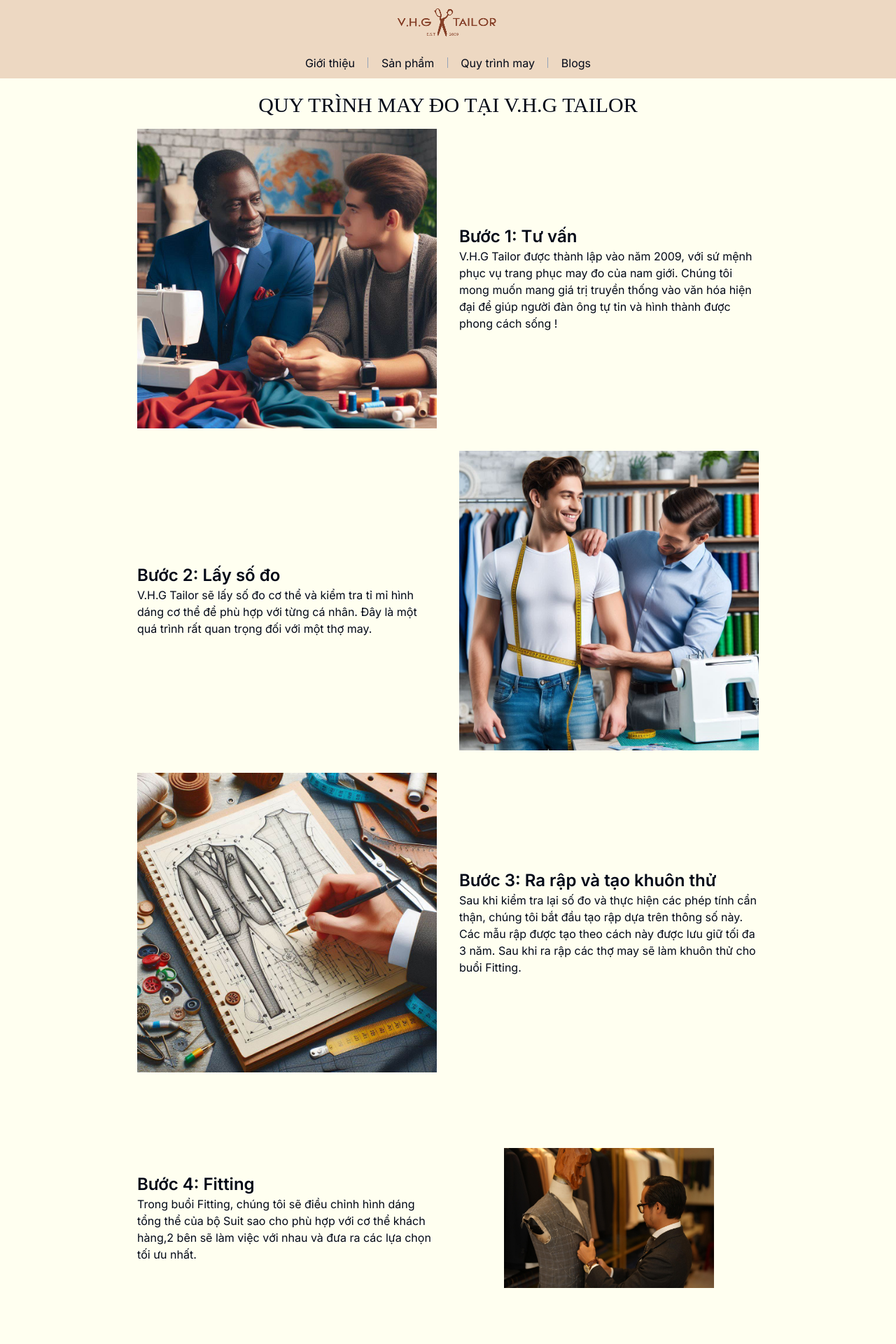
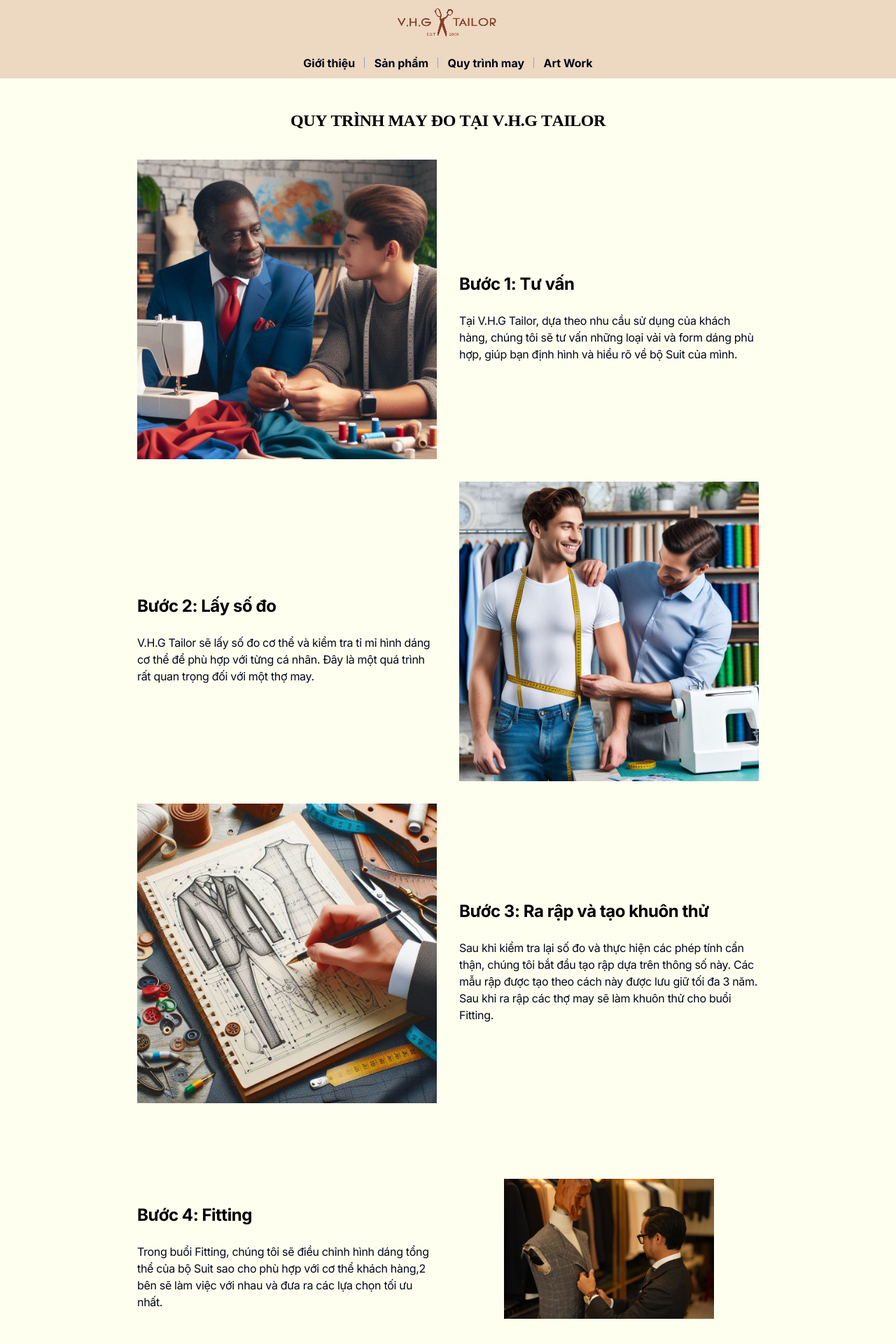
Before and after one commit to khangnguyen19999kn/VHG-Tailor, a Next.js app: page /quy-trinh in a window 1280 px wide. Shown: the top 1920 px of the page at 70% size. Built offline with nearby package versions, Linux system fonts and the light colour scheme.

Commit message:
feat: custom text with animation

```diff
--- a/package.json
+++ b/package.json
@@ -25,6 +25,7 @@
     "clsx": "^2.1.1",
     "embla-carousel-autoplay": "^8.1.8",
     "embla-carousel-react": "^8.1.8",
+    "framer-motion": "^11.9.0",
     "gsap": "^3.12.5",
     "lucide-react": "^0.428.0",
     "next": "14.2.5",
--- a/src/app/quy-trinh/page.tsx
+++ b/src/app/quy-trinh/page.tsx
@@ -1,11 +1,17 @@
+import BlurIn from "@/components/ui/blur-in";
+import LetterPullup from "@/components/ui/letter-pullup";
 import Image from "next/image";
 export default function ProcedurePage() {
   return (
     <div className="w-full flex justify-center">
-      <div className="w-1/2 desktop:w-2/3 mobile:w-full tablet:w-4/5 laptop:w-3/4  min-h-screen p-5">
-        <p className="text-3xl bold font-[playFair] text-center">
-          QUY TRÌNH MAY ĐO TẠI V.H.G TAILOR
-        </p>
+      <div className="w-1/2 desktop:w-2/3 mobile:w-full tablet:w-11/12 laptop:w-3/4  min-h-screen p-5">
+        <div className="flex justify-center">
+          <LetterPullup
+            words="QUY TRÌNH MAY ĐO TẠI V.H.G TAILOR"
+            delay={0.1}
+            className="font-[playFair]"
+          />
+        </div>
         <div className="grid grid-cols-2 mobile:grid-cols-1">
           <div className="p-4 flex justify-center items-center">
             <Image
@@ -18,23 +24,24 @@ export default function ProcedurePage() {
           </div>
           <div className="p-4 min-h-96 flex justify-center items-center mobile:items-start mobile:min-h-0">
             <div>
-              <p className="text-2xl font-semibold">Bước 1: Tư vấn</p>
-              <p>
-                V.H.G Tailor được thành lập vào năm 2009, với sứ mệnh phục vụ
-                trang phục may đo của nam giới. Chúng tôi mong muốn mang giá trị
-                truyền thống vào văn hóa hiện đại để giúp người đàn ông tự tin
-                và hình thành được phong cách sống !
-              </p>
+              <LetterPullup words="Bước 1: Tư vấn" delay={0.1} />
+              <BlurIn
+                word="Tại V.H.G Tailor, dựa theo nhu cầu sử dụng của khách hàng, chúng
+                tôi sẽ tư vấn những loại vải và form dáng phù hợp, giúp bạn định
+                hình và hiểu rõ về bộ Suit của mình."
+                duration={0.8}
+              />
             </div>
           </div>
           <div className="p-4 min-h-96 flex justify-center items-center mobile:items-start mobile:min-h-0">
             <div>
-              <p className="text-2xl font-semibold">Bước 2: Lấy số đo</p>
-              <p>
-                V.H.G Tailor sẽ lấy số đo cơ thể và kiểm tra tỉ mỉ hình dáng cơ
+              <LetterPullup words="Bước 2: Lấy số đo" delay={0.1} />
+              <BlurIn
+                word=" V.H.G Tailor sẽ lấy số đo cơ thể và kiểm tra tỉ mỉ hình dáng cơ
                 thể để phù hợp với từng cá nhân. Đây là một quá trình rất quan
-                trọng đối với một thợ may.
-              </p>
+                trọng đối với một thợ may."
+                duration={0.8}
+              />
             </div>
           </div>
           <div className="p-4 min-h-96 flex justify-center items-center relative mobile:min-h-0">
@@ -57,25 +64,28 @@ export default function ProcedurePage() {
           </div>
           <div className="p-4 min-h-96 flex justify-center items-center mobile:min-h-0">
             <div>
-              <p className="text-2xl font-semibold">
-                Bước 3: Ra rập và tạo khuôn thử
-              </p>
-              <p>
-                Sau khi kiểm tra lại số đo và thực hiện các phép tính cẩn thận,
+              <LetterPullup
+                words="Bước 3: Ra rập và tạo khuôn thử"
+                delay={0.1}
+              />
+              <BlurIn
+                word="Sau khi kiểm tra lại số đo và thực hiện các phép tính cẩn thận,
                 chúng tôi bắt đầu tạo rập dựa trên thông số này. Các mẫu rập
                 được tạo theo cách này được lưu giữ tối đa 3 năm. Sau khi ra rập
-                các thợ may sẽ làm khuôn thử cho buổi Fitting.
-              </p>
+                các thợ may sẽ làm khuôn thử cho buổi Fitting."
+                duration={0.8}
+              />
             </div>
           </div>
           <div className="p-4 min-h-96 flex justify-center items-center mobile:min-h-0">
             <div>
-              <p className="text-2xl font-semibold">Bước 4: Fitting</p>
-              <p>
-                Trong buổi Fitting, chúng tôi sẽ điều chỉnh hình dáng tổng thể
+              <LetterPullup words="Bước 4: Fitting" delay={0.1} />
+              <BlurIn
+                word="Trong buổi Fitting, chúng tôi sẽ điều chỉnh hình dáng tổng thể
                 của bộ Suit sao cho phù hợp với cơ thể khách hàng,2 bên sẽ làm
-                việc với nhau và đưa ra các lựa chọn tối ưu nhất.
-              </p>
+                việc với nhau và đưa ra các lựa chọn tối ưu nhất."
+                duration={0.8}
+              />
             </div>
           </div>
           <div className="p-4 min-h-96 flex justify-center items-center mobile:min-h-0">
@@ -97,12 +107,13 @@ export default function ProcedurePage() {
           </div>
           <div className="p-4 min-h-96 flex justify-center items-center mobile:min-h-0">
             <div>
-              <p className="text-2xl font-semibold">Bước 5: Hoàn thiện</p>
-              <p>
-                Sau khi quá trình Fitting kết thúc, những người thợ may sẽ điều
-                chỉnh sản phẩm phù hợp nhất với cơ thể khách hàng và hoàn thành
-                những chi tiết đều được thực hiện bằng tay
-              </p>
+              <LetterPullup words="Bước 5: Hoàn thiện" delay={0.1} />
+              <BlurIn
+                word=" Sau khi quá trình Fitting kết thúc, những người thợ may sẽ điều
+              chỉnh sản phẩm phù hợp nhất với cơ thể khách hàng và hoàn thành
+              những chi tiết đều được thực hiện bằng tay"
+                duration={0.8}
+              />
             </div>
           </div>
         </div>
--- a/src/components/carousel-custom/index.tsx
+++ b/src/components/carousel-custom/index.tsx
@@ -13,7 +13,7 @@ import React from "react";
 
 function WrapCarouselItem({ children }: { children: React.ReactNode }) {
   return (
-    <div className="h-[500px] desktop:h-[550px] mobile:h-[400px] flex justify-center items-center relative">
+    <div className="h-[800px] desktop:h-[600px] mobile:h-[450px] flex justify-center items-center relative">
       {children}
     </div>
   );
@@ -29,7 +29,7 @@ export default function CarouselCustom({ images }: { images: ImageDto[] }) {
         {images.map((image, index) => (
           <CarouselItem key={index}>
             <WrapCarouselItem>
-              <Image src={image.url} alt="image of carousel" fill />
+              <Image src={image.url} alt="image of carousel" fill className="object-cover"/>
             </WrapCarouselItem>
           </CarouselItem>
         ))}
--- a/src/components/header/index.tsx
+++ b/src/components/header/index.tsx
@@ -25,7 +25,7 @@ export default function Header() {
           </div>
         </div>
         <div className="flex justify-around items-center mx-auto h-2/5 mobile:w-full tablet:w-2/3 bigDesktop:w-1/4 w-1/3">
-          <Link href="/gioi-thieu" className="bold relative group">
+          <Link href="/gioi-thieu" className="font-bold relative group">
             <span>Giới thiệu</span>
             <div className="absolute left-0 -bottom-1 w-0 h-0.5 bg-black transition-all duration-300 group-hover:w-full"></div>
           </Link>
@@ -33,7 +33,7 @@ export default function Header() {
 
           <DropdownMenu open={openDropDown}>
             <DropdownMenuTrigger onClick={() => setOpenDropDown(!openDropDown)}>
-              <p className="bold relative group">
+              <p className="font-bold relative group">
                 Sản phẩm
                 <div className="absolute left-0 -bottom-1 w-0 h-0.5 bg-black transition-all duration-300 group-hover:w-full"></div>
               </p>
@@ -64,13 +64,13 @@ export default function Header() {
             </DropdownMenuContent>
           </DropdownMenu>
           <Separator orientation="vertical" className="bg-slate-400 h-1/3" />
-          <Link href="/quy-trinh" className="bold relative group">
+          <Link href="/quy-trinh" className="font-bold relative group">
             Quy trình may
             <div className="absolute left-0 -bottom-1 w-0 h-0.5 bg-black transition-all duration-300 group-hover:w-full"></div>
           </Link>
           <Separator orientation="vertical" className="bg-slate-400 h-1/3" />
-          <Link href="/blogs" className="bold relative group">
-            Blogs
+          <Link href="/blogs" className="font-bold relative group">
+            Art Work
             <div className="absolute left-0 -bottom-1 w-0 h-0.5 bg-black transition-all duration-300 group-hover:w-full"></div>
           </Link>
         </div>
--- /dev/null
+++ b/src/components/ui/blur-in.tsx
@@ -0,0 +1,40 @@
+"use client";
+
+import { motion } from "framer-motion";
+
+import { cn } from "@/lib/utils";
+
+interface BlurIntProps {
+  word: string;
+  className?: string;
+  variant?: {
+    hidden: { filter: string; opacity: number };
+    visible: { filter: string; opacity: number };
+  };
+  duration?: number;
+}
+const BlurIn = ({ word, className, variant, duration = 1 }: BlurIntProps) => {
+  const defaultVariants = {
+    hidden: { filter: "blur(10px)", opacity: 0 },
+    visible: { filter: "blur(0px)", opacity: 1 },
+  };
+  const combinedVariants = variant || defaultVariants;
+
+  return (
+    <motion.h1
+      initial="hidden"
+      whileInView="visible"
+      transition={{ duration }}
+      variants={combinedVariants}
+      viewport={{ once: true, amount: 0.5 }}
+      className={cn(
+        "font-display tracking-[-0.02em] drop-shadow-sm",
+        className
+      )}
+    >
+      {word}
+    </motion.h1>
+  );
+};
+
+export default BlurIn;
--- /dev/null
+++ b/src/components/ui/letter-pullup.tsx
@@ -0,0 +1,51 @@
+"use client";
+
+import { motion } from "framer-motion";
+
+import { cn } from "@/lib/utils";
+
+interface LetterPullupProps {
+  className?: string;
+  words: string;
+  delay?: number;
+}
+
+export default function LetterPullup({
+  className,
+  words,
+  delay,
+}: LetterPullupProps) {
+  const letters = words.split("");
+
+  const pullupVariant = {
+    initial: { y: 100, opacity: 0 },
+    animate: (i: any) => ({
+      y: 0,
+      opacity: 1,
+      transition: {
+        delay: i * (delay ? delay : 0.05), // By default, delay each letter's animation by 0.05 seconds
+      },
+    }),
+  };
+
+  return (
+    <div className="flex">
+      {letters.map((letter, i) => (
+        <motion.h1
+          key={i}
+          variants={pullupVariant}
+          initial="initial"
+          whileInView="animate"
+          custom={i}
+          viewport={{ once: true, amount: 0.5 }}
+          className={cn(
+            "font-display text-center text-4xl mobile:text-lg font-bold tracking-[-0.02em] text-black drop-shadow-sm dark:text-white md:text-2xl md:leading-[5rem]",
+            className,
+          )}
+        >
+          {letter === " " ? <span>&nbsp;</span> : letter}
+        </motion.h1>
+      ))}
+    </div>
+  );
+}
--- /dev/null
+++ b/src/components/ui/text-reveal.tsx
@@ -0,0 +1,73 @@
+"use client";
+
+import { FC, ReactNode, useRef } from "react";
+import { motion, useScroll, useTransform } from "framer-motion";
+
+import { cn } from "@/lib/utils";
+
+interface TextRevealByWordProps {
+  text: string;
+  className?: string;
+}
+
+export const TextRevealByWord: FC<TextRevealByWordProps> = ({
+  text,
+  className,
+}) => {
+  const targetRef = useRef<HTMLDivElement | null>(null);
+
+  const { scrollYProgress } = useScroll({
+    target: targetRef,
+  });
+  const words = text.split(" ");
+
+  return (
+    <div ref={targetRef} className={cn("relative z-0 h-[200vh]", className)}>
+      <div
+        className={
+          "sticky top-0 mx-auto flex h-[50%] max-w-4xl items-center bg-transparent px-[1rem] py-[5rem]"
+        }
+      >
+        <p
+          ref={targetRef}
+          className={
+            "flex flex-wrap p-5 text-2xl font-bold text-black/20 dark:text-white/20 md:p-8 md:text-3xl lg:p-10 lg:text-4xl xl:text-5xl"
+          }
+        >
+          {words.map((word, i) => {
+            const start = i / words.length;
+            const end = start + 1 / words.length;
+            return (
+              <Word key={i} progress={scrollYProgress} range={[start, end]}>
+                {word}
+              </Word>
+            );
+          })}
+        </p>
+      </div>
+    </div>
+  );
+};
+
+interface WordProps {
+  children: ReactNode;
+  progress: any;
+  range: [number, number];
+}
+
+const Word: FC<WordProps> = ({ children, progress, range }) => {
+  const opacity = useTransform(progress, range, [0, 1]);
+  return (
+    <span className="xl:lg-3 relative mx-1 lg:mx-2.5">
+      <span className={"absolute opacity-30"}>{children}</span>
+      <motion.span
+        style={{ opacity: opacity }}
+        className={"text-black dark:text-white"}
+      >
+        {children}
+      </motion.span>
+    </span>
+  );
+};
+
+export default TextRevealByWord;
--- a/src/features/blog-detail/index.tsx
+++ b/src/features/blog-detail/index.tsx
@@ -41,7 +41,7 @@ export default function BlogDetail({
           dangerouslySetInnerHTML={{ __html: blogData.content }}
         />
         <div className="w-full my-5">
-          <p className="text-2xl bold text-center">Những bài viết liên quan</p>
+          <p className="text-2xl font-bold text-center">Những bài viết liên quan</p>
           <div className="w-full my-5">
             <CarouselSuggest items={blogsSuggest} />
           </div>
--- a/src/features/home/components/BlogList.tsx
+++ b/src/features/home/components/BlogList.tsx
@@ -17,7 +17,7 @@ interface IBlogList {
 export default function BlogList({ dataBlogsNew }: IBlogList) {
   return (
     <div className="w-full">
-      <p className="bold text-3xl my-10 text-center">Bài viết</p>
+      <p className="font-bold text-3xl my-10 text-center">ART WORK</p>
       <div className="flex flex-wrap gap-5 justify-center">
         {Array.isArray(dataBlogsNew) && dataBlogsNew.length > 0 ? (
           dataBlogsNew.map((item) => <CardBlog key={item.slug} {...item} />)
--- a/src/features/home/components/ProductList.tsx
+++ b/src/features/home/components/ProductList.tsx
@@ -23,12 +23,12 @@ export default function ProductList({
 
   return (
     <div className="w-full">
-      {isSeeMore && <p className="bold text-3xl my-5 text-center">BST Mới</p>}
+      {isSeeMore && <p className="font-bold text-3xl my-5 text-center">BST Mới</p>}
       <div className="flex flex-wrap gap-5 justify-center mobile:p-5">
         {Array.isArray(dataProductNews) && dataProductNews.length > 0 ? (
           dataProductNews.map((item) => <Card key={item.id} {...item} />)
         ) : (
-          <p className="text-center text-2xl font-semibold my-5">
+          <p className="text-center text-2xl font-bold my-5">
             Không có sản phẩm
           </p>
         )}
```
Also changed, not shown: src/components/footer/index.tsx (+18 -7 lines), 1 other file (tests, documents, lock files or other folders).
